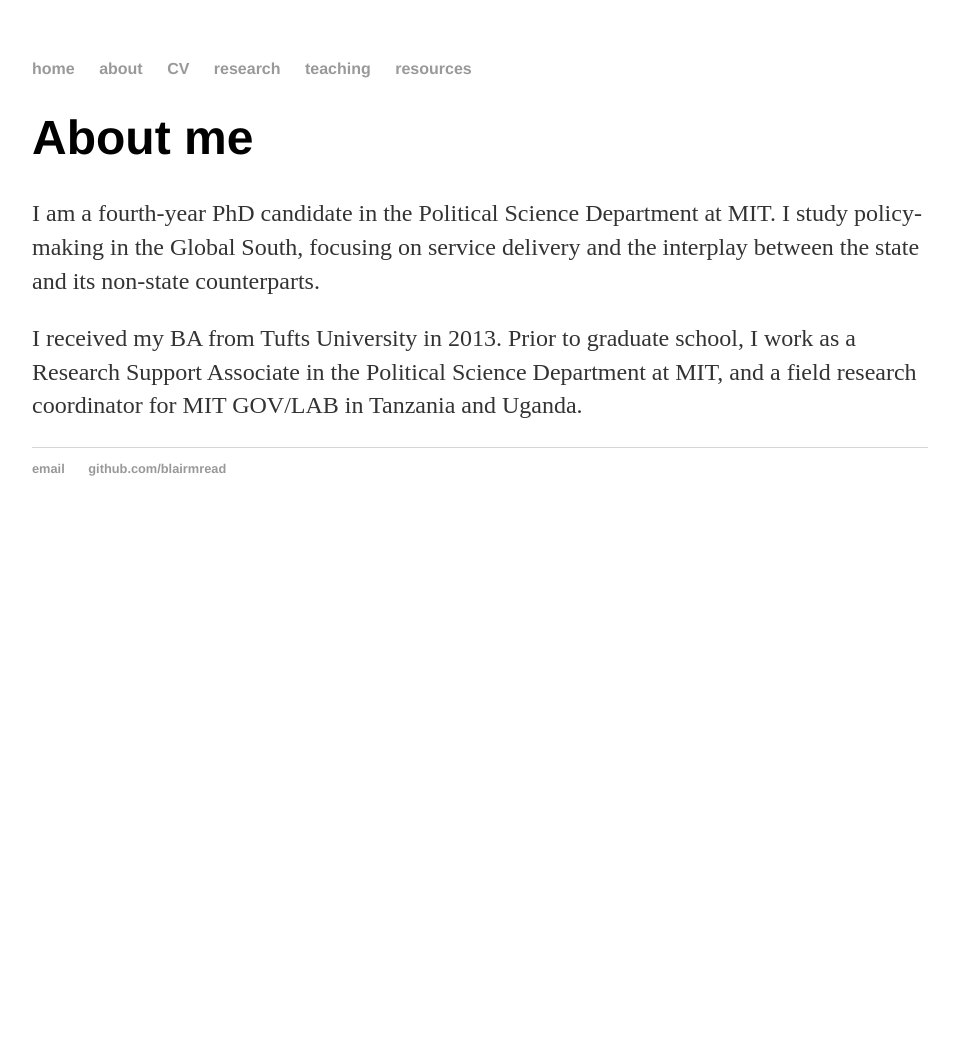
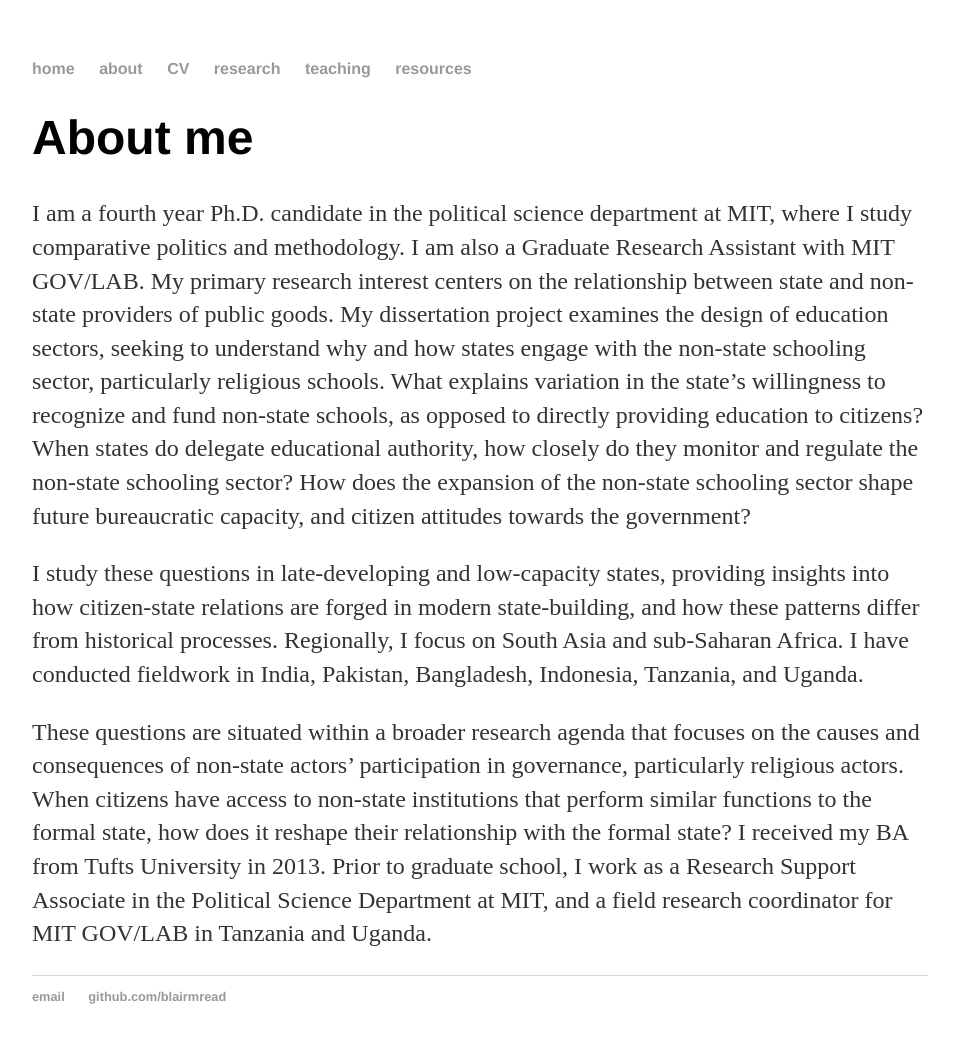
Before and after one commit to blairmread/blairmread.github.io, a Jekyll site: the page built from about/index.html, in a window 1280 px wide. Shown: the whole page, without its empty margins (160-1119 px from the left). Built offline with Jekyll 4.4.1, drawn with Linux system fonts in a browser that asks for light colours; before the commit the page ends 900 px from its top, so only the background shows below that.

Commit message:
Update index.html

```diff
--- a/about/index.html
+++ b/about/index.html
@@ -4,7 +4,16 @@ title: Blair Read
 ---
 <div class="blurb">
 	<h1>About me</h1>
-	<p>I am a fourth-year PhD candidate in the Political Science Department at MIT. I study policy-making in the Global South, focusing on service delivery and the interplay between the state and its non-state counterparts.</a></p>
+	<p>I am a fourth year Ph.D. candidate in the political science department at MIT, where I study comparative politics and methodology. I am also a Graduate Research Assistant with MIT GOV/LAB. My primary research interest centers on the relationship between state and non-state providers of public goods.
+		My dissertation project examines the design of education sectors,
+		seeking to understand why and how states engage with the non-state schooling sector, particularly religious schools.
+		What explains variation in the state’s willingness to recognize and fund non-state schools,
+		as opposed to directly providing education to citizens?
+		When states do delegate educational authority, how closely do they monitor and regulate the non-state schooling sector?
+		How does the expansion of the non-state schooling sector shape future bureaucratic capacity, and citizen attitudes
+		towards the government?</a></p>
+	<p> I study these questions in late-developing and low-capacity states, providing insights into how citizen-state relations are forged in modern state-building, and how these patterns differ from historical processes. Regionally, I focus on South Asia and sub-Saharan Africa. I have conducted fieldwork in India, Pakistan, Bangladesh, Indonesia, Tanzania, and Uganda.</a></p>
+	<p>These questions are situated within a broader research agenda that focuses on the causes and consequences of non-state actors’ participation in governance, particularly religious actors. When citizens have access to non-state institutions that perform similar functions to the formal state, how does it reshape their relationship with the formal state?
+	</a></p?
 	<p>I received my BA from Tufts University in 2013. Prior to graduate school, I work as a Research Support Associate in the Political Science Department at MIT, and a field research coordinator for MIT GOV/LAB in Tanzania and Uganda.</a></p>
-
 </div><!-- /.blurb -->
```
